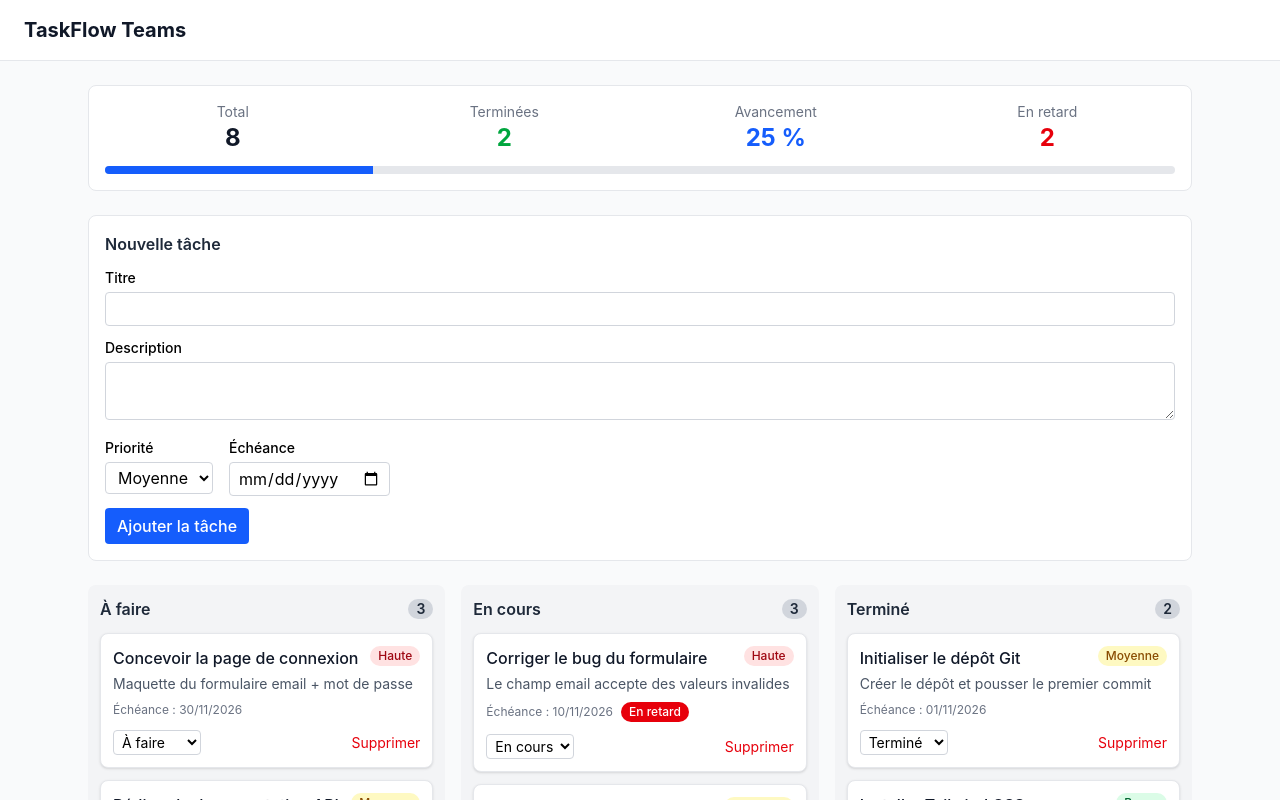
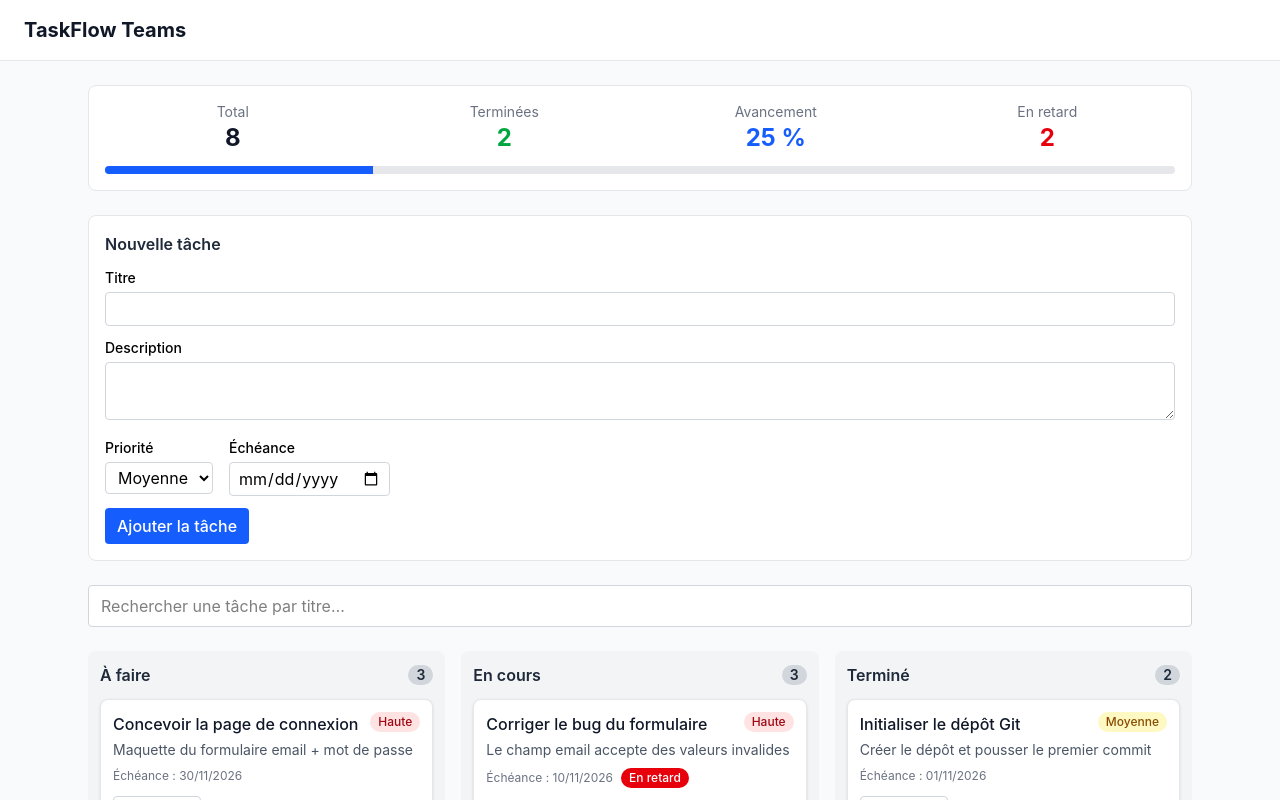
Before and after one commit to fouadisaid/taskflow-teams, a React (Vite) app: page / in a window 1280 px wide. Shown: the top 800 px of the page. Built offline with nearby package versions, Linux system fonts and the light colour scheme.

Commit message:
feat: ajoute la recherche par titre insensible à la casse (J2)

```diff
--- a/src/components/Board.tsx
+++ b/src/components/Board.tsx
@@ -3,6 +3,7 @@ import type { NewTask, Task, TaskStatus } from '../api/types'
 import Column from './Column'
 import TaskCard from './TaskCard'
 import { mockTasks } from '../data/mockTasks'
+import { filterTasksByTitle } from '../utils/tasks'
 import TaskForm from './TaskForm'
 import TaskStats from './TaskStats'
 
@@ -15,6 +16,7 @@ const COLUMNS: { status: TaskStatus; title: string }[] = [
 
 function Board() {
   const [tasks, setTasks] = useState<Task[]>(mockTasks)
+  const [query, setQuery] = useState('')
 
   function handleAddTask(newTask: NewTask) {
     setTasks((previous) => [
@@ -29,6 +31,8 @@ function Board() {
       ...previous,
     ])
   }
+
+  const visibleTasks = filterTasksByTitle(tasks, query)
 
   //change le statut d'UNE tâche, sans modifier le tableau existant
   function handleStatusChange(id: number, status: TaskStatus) {
@@ -47,9 +51,23 @@ function Board() {
       <TaskStats tasks={tasks} />
       <TaskForm onAddTask={handleAddTask} />
 
+      <div>
+        <label htmlFor="task-search" className="sr-only">
+          Rechercher une tâche par titre
+        </label>
+        <input
+          id="task-search"
+          type="search"
+          value={query}
+          onChange={(e) => setQuery(e.target.value)}
+          placeholder="Rechercher une tâche par titre…"
+          className="w-full rounded border border-gray-300 bg-white px-3 py-2"
+        />
+      </div>
+
       <div className="grid gap-4 md:grid-cols-3">
       {COLUMNS.map(({ status, title }) => {
-        const columnTasks = tasks.filter((task) => task.status === status)
+        const columnTasks = visibleTasks.filter((task) => task.status === status)
 
         return (
           <Column key={status} title={title} count={columnTasks.length}>
--- a/src/utils/tasks.ts
+++ b/src/utils/tasks.ts
@@ -27,3 +27,10 @@ export function computeSummary(tasks: Task[]): TasksSummary {
 
   return { total, done, progress, overdue }
 }
+
+//filtre les tâches par titre
+  export function filterTasksByTitle(tasks: Task[], query: string): Task[] {
+  const normalizedQuery = query.trim().toLowerCase()
+  if (normalizedQuery === '') return tasks
+  return tasks.filter((task) => task.title.toLowerCase().includes(normalizedQuery))
+}
```
